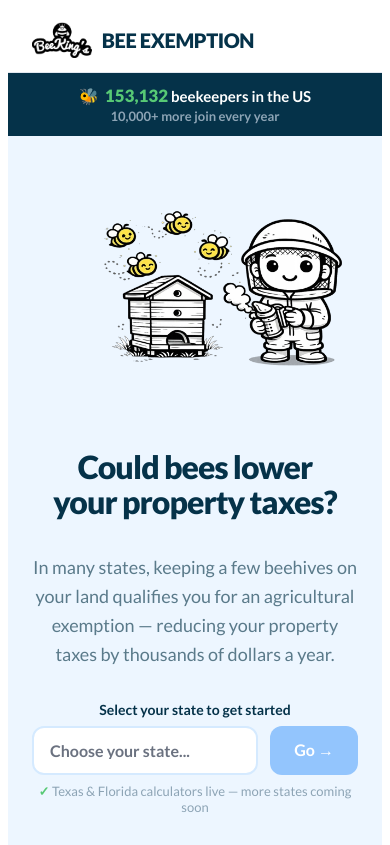
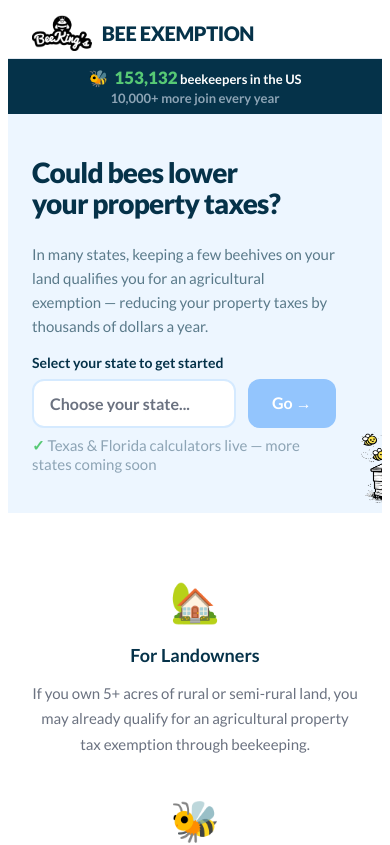
Before and after one commit to beekingsco/texasbeeexemption, a Next.js app: page / in a window 390 px wide. Shown: the top 845 px of the page. Built offline with nearby package versions, Linux system fonts and the light colour scheme.

Commit message:
fix: tighten hero vertically on mobile — selector visible on first screen

```diff
--- a/app/page.tsx
+++ b/app/page.tsx
@@ -109,15 +109,21 @@ export default function NationalLanding() {
           .r-grid2 { grid-template-columns: 1fr; }
           .r-grid3 { grid-template-columns: 1fr; gap: 24px; }
           .r-nav { display: none; }
-          .hero-layout { flex-direction: column-reverse !important; text-align: center !important; }
-          .hero-text { align-items: center !important; }
-          .hero-img { max-width: 280px !important; }
+          .hero-section { padding-top: 20px !important; }
+          .hero-layout { flex-direction: row !important; text-align: left !important; gap: 12px !important; align-items: flex-end !important; }
+          .hero-text { align-items: flex-start !important; padding-bottom: 24px !important; }
+          .hero-text h1 { font-size: 28px !important; margin-bottom: 8px !important; }
+          .hero-text p { font-size: 15px !important; margin-bottom: 16px !important; }
+          .hero-img { max-width: 140px !important; flex: 0 0 140px !important; }
+          .counter-bar { padding: 8px 16px !important; }
+          .counter-bar p { font-size: 13px !important; }
+          .header-bar { height: 50px !important; }
         }
       `}</style>
 
       {/* HEADER */}
       <header style={{ background: C.white, borderBottom: '1px solid #e2e8f0' }}>
-        <div style={{ maxWidth: 1100, margin: '0 auto', padding: '0 24px', height: 64, display: 'flex', alignItems: 'center', justifyContent: 'space-between' }}>
+        <div className="header-bar" style={{ maxWidth: 1100, margin: '0 auto', padding: '0 24px', height: 64, display: 'flex', alignItems: 'center', justifyContent: 'space-between' }}>
           <a href="/" style={{ textDecoration: 'none', display: 'flex', alignItems: 'center', gap: 10 }}>
             <img src="/beekings-logo.png" alt="BeeKings" style={{ height: 36 }} />
             <span style={{ fontWeight: 900, fontSize: 20, color: C.navy, letterSpacing: '-0.02em' }}>BEE EXEMPTION</span>
@@ -131,7 +137,7 @@ export default function NationalLanding() {
       </header>
 
       {/* BEEKEEPER COUNTER */}
-      <div style={{ background: C.navy, padding: '12px 24px', textAlign: 'center', position: 'relative' }}>
+      <div className="counter-bar" style={{ background: C.navy, padding: '12px 24px', textAlign: 'center', position: 'relative' }}>
         <p style={{ fontSize: 15, color: C.white, fontWeight: 700, margin: 0, fontVariantNumeric: 'tabular-nums' }}>
           <span style={{ fontSize: 16, marginRight: 6 }}>🐝</span>
           <span className={countBump ? 'count-bump' : ''} style={{ color: C.green, fontWeight: 900, fontSize: 17, display: 'inline-block' }}>{beekeeperCount.toLocaleString()}</span>
@@ -160,10 +166,10 @@ export default function NationalLanding() {
       </div>
 
       {/* HERO */}
-      <section style={{ background: C.sky, padding: '60px 24px 0', overflow: 'hidden' }}>
+      <section className="hero-section" style={{ background: C.sky, padding: '60px 24px 0', overflow: 'hidden' }}>
         <div className="hero-layout" style={{ maxWidth: 1000, margin: '0 auto', display: 'flex', alignItems: 'flex-end', gap: 40 }}>
           <div className="hero-text fade-in" style={{ flex: 1, display: 'flex', flexDirection: 'column', alignItems: 'flex-start', paddingBottom: 60 }}>
-            <h1 style={{ fontSize: 'clamp(32px, 5vw, 52px)', fontWeight: 900, color: C.navy, lineHeight: 1.1, letterSpacing: '-0.03em', marginBottom: 16 }}>
+            <h1 style={{ fontSize: 'clamp(28px, 5vw, 52px)', fontWeight: 900, color: C.navy, lineHeight: 1.1, letterSpacing: '-0.03em', marginBottom: 16 }}>
               Could bees lower<br />your property taxes?
             </h1>
             <p style={{ fontSize: 18, color: '#5A7A8A', lineHeight: 1.6, marginBottom: 32, maxWidth: 480 }}>
@@ -216,7 +222,7 @@ export default function NationalLanding() {
           </div>
 
           {/* Beekeeper illustration */}
-          <div className="hero-img" style={{ flex: '0 0 auto', maxWidth: 340, alignSelf: 'flex-end' }}>
+          <div className="hero-img" style={{ flex: '0 0 auto', maxWidth: 300, alignSelf: 'flex-end' }}>
             <img
               src="/hero-beekeeper.png"
               alt="Friendly beekeeper illustration"
```
